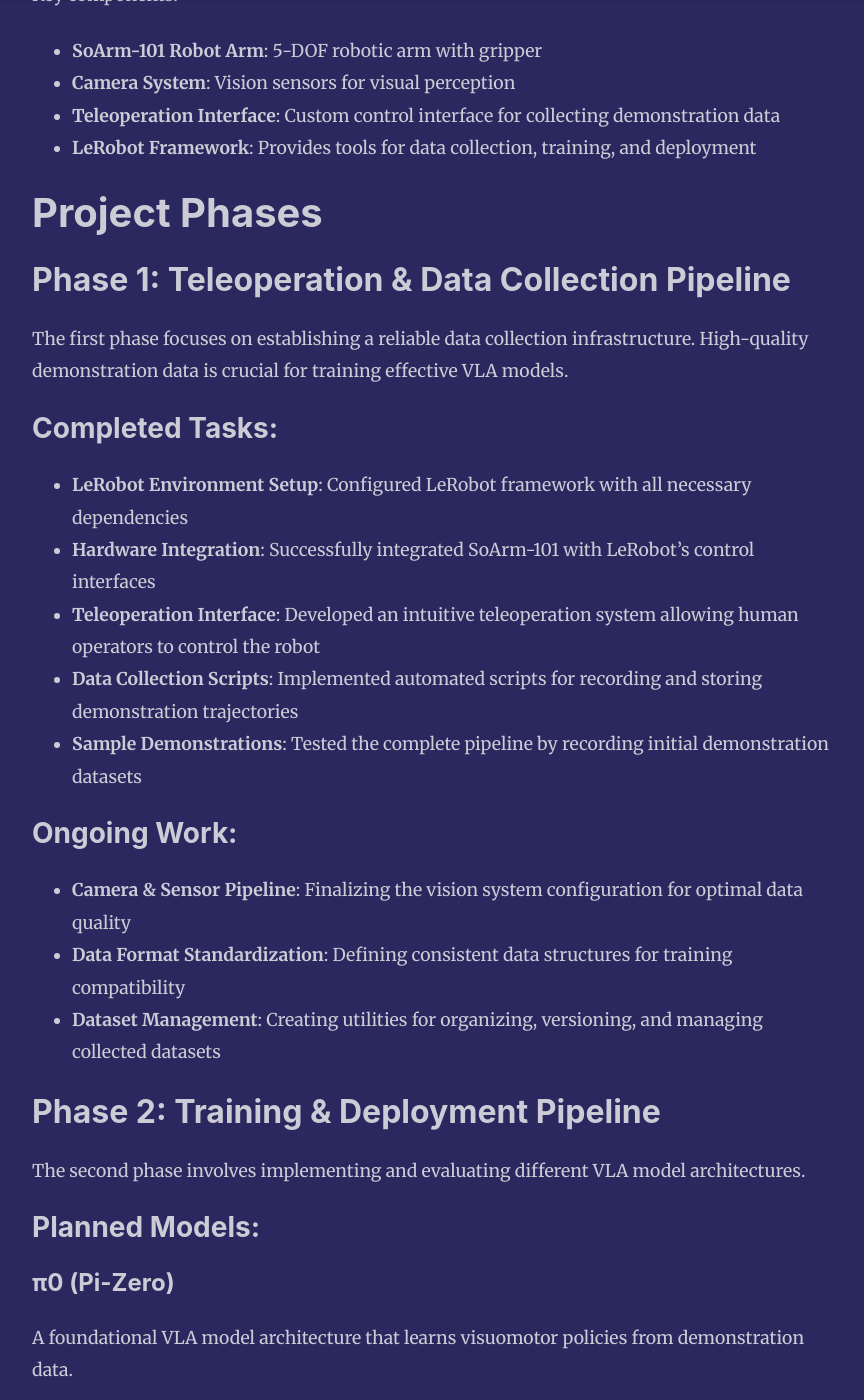
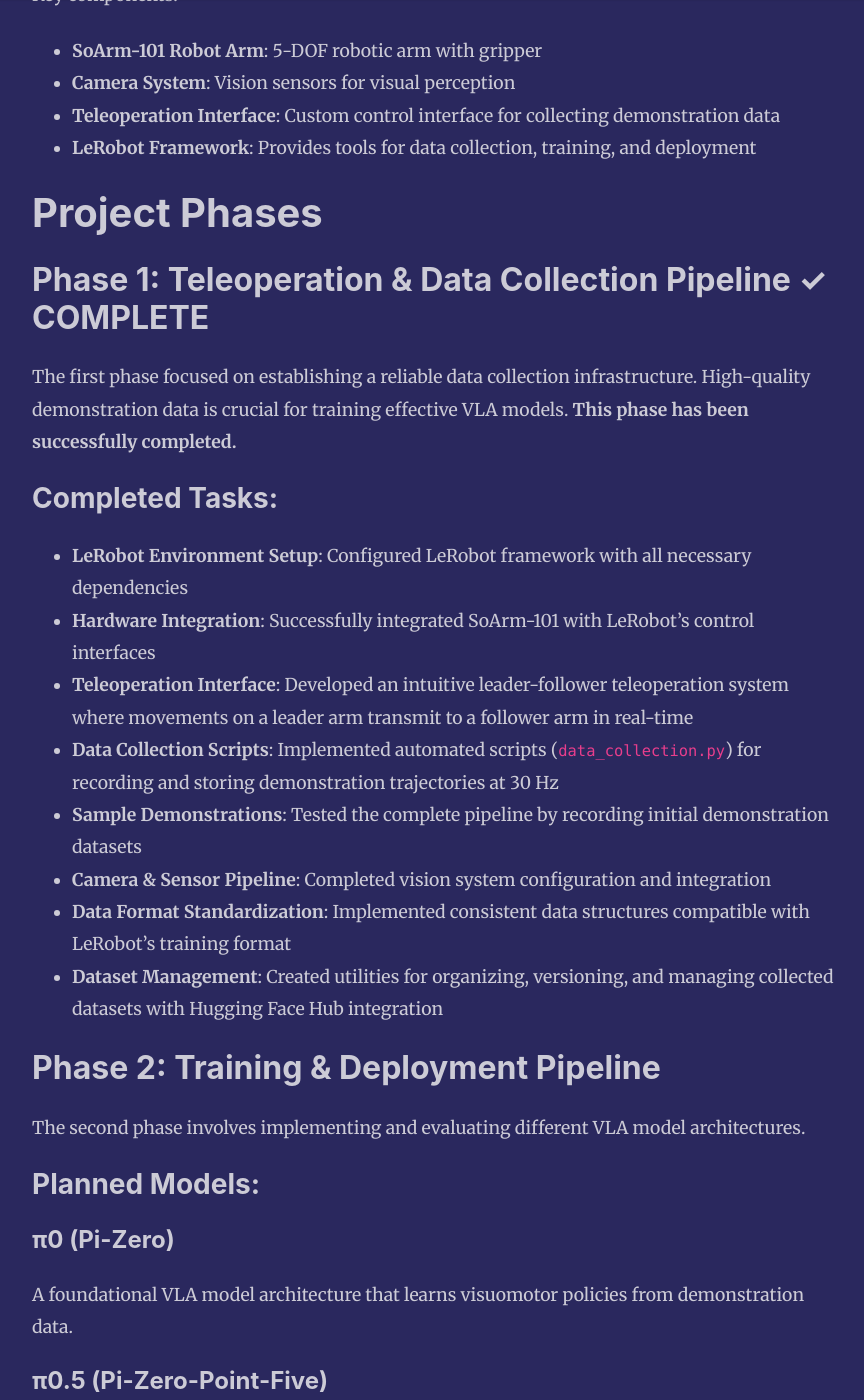
Before and after one commit to nu-jliu/nu-jliu.github.io, a Jekyll site: the page built from _posts/2025-12-18-allen-vla.md, in a window 1280 px wide and 1400 px high, scrolled down 1704 px. Shown: the whole window, without its empty margins (68-932 px from the left). Built offline with Jekyll 4.4.1, drawn with Linux system fonts in a browser that asks for light colours; nearby versions of some CDN libraries; comment, search, counter and statistics services are not loaded; some of the changed text lies outside the part shown.

Commit message:
update allen via

```diff
--- a/_posts/2025-12-18-allen-vla.md
+++ b/_posts/2025-12-18-allen-vla.md
@@ -43,21 +43,19 @@
 
 # Project Phases
 
-## Phase 1: Teleoperation & Data Collection Pipeline
+## Phase 1: Teleoperation & Data Collection Pipeline ✓ COMPLETE
 
-The first phase focuses on establishing a reliable data collection infrastructure. High-quality demonstration data is crucial for training effective VLA models.
+The first phase focused on establishing a reliable data collection infrastructure. High-quality demonstration data is crucial for training effective VLA models. **This phase has been successfully completed.**
 
 ### Completed Tasks:
 - **LeRobot Environment Setup**: Configured LeRobot framework with all necessary dependencies
 - **Hardware Integration**: Successfully integrated SoArm-101 with LeRobot's control interfaces
-- **Teleoperation Interface**: Developed an intuitive teleoperation system allowing human operators to control the robot
-- **Data Collection Scripts**: Implemented automated scripts for recording and storing demonstration trajectories
+- **Teleoperation Interface**: Developed an intuitive leader-follower teleoperation system where movements on a leader arm transmit to a follower arm in real-time
+- **Data Collection Scripts**: Implemented automated scripts (`data_collection.py`) for recording and storing demonstration trajectories at 30 Hz
 - **Sample Demonstrations**: Tested the complete pipeline by recording initial demonstration datasets
-
-### Ongoing Work:
-- **Camera & Sensor Pipeline**: Finalizing the vision system configuration for optimal data quality
-- **Data Format Standardization**: Defining consistent data structures for training compatibility
-- **Dataset Management**: Creating utilities for organizing, versioning, and managing collected datasets
+- **Camera & Sensor Pipeline**: Completed vision system configuration and integration
+- **Data Format Standardization**: Implemented consistent data structures compatible with LeRobot's training format
+- **Dataset Management**: Created utilities for organizing, versioning, and managing collected datasets with Hugging Face Hub integration
 
 ## Phase 2: Training & Deployment Pipeline
 
@@ -108,6 +106,25 @@
 
 The collected datasets serve as training data for the VLA models, where the models learn to imitate the demonstrated behaviors.
 
+## Usage Workflows
+
+The project provides two main operational modes:
+
+### Teleoperation Mode
+
+Running `python teleop.py` establishes a leader-follower control system:
+- Movements on the leader arm are transmitted to the follower arm in real-time
+- Serial port configuration and arm identifiers are customizable via command-line parameters
+- Enables intuitive control for demonstrating manipulation behaviors
+
+### Data Collection Mode
+
+The `data_collection.py` script captures demonstration episodes:
+- Records synchronized data streams at 30 Hz (images, robot states, actions)
+- Press ENTER to toggle recording on/off
+- Press CTRL+C to finalize the session and upload datasets to Hugging Face Hub
+- Datasets are automatically formatted for compatibility with LeRobot's training pipeline
+
 ## Model Training Workflow
 
 The planned training workflow follows these steps:
@@ -141,10 +158,12 @@
 # Technical Stack
 
 - **Programming Language**: Python 3.12+
+- **Dependency Management**: UV
 - **Robotics Framework**: ROS2
 - **Robot Learning Framework**: LeRobot (v0.4.2+)
 - **Hardware Interface**: Feetech servos
 - **Deep Learning**: PyTorch (via LeRobot)
+- **Dataset Management**: Hugging Face Hub
 - **Version Control**: Git
 
 # Conclusion
@@ -153,6 +172,10 @@
 
 The integration of LeRobot with SoArm-101 provides an accessible platform for robot learning research, and the insights gained from training and evaluating multiple VLA models will contribute to understanding the capabilities and limitations of these emerging approaches.
 
+# License
+
+This project is released under the MIT License, enabling broad usage and modification with proper attribution. The open-source nature of the project encourages collaboration and knowledge sharing within the robotics and machine learning communities.
+
 # References
 
 1. LeRobot: An Open-Source Framework for Robot Learning - [https://github.com/huggingface/lerobot](https://github.com/huggingface/lerobot)
```
